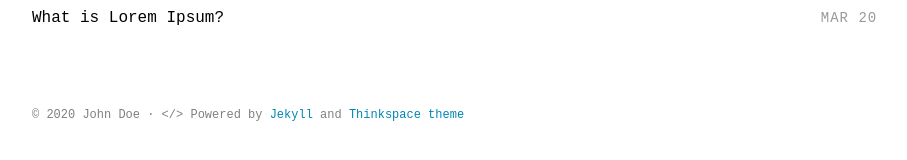
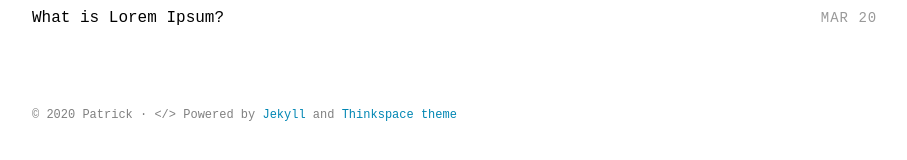
Before and after one commit to bread-and-ml/bread-and-ml.github.io, a Jekyll site: the page built from index.html, in a window 1280 px wide. Shown: the part 502-662 px from the top of the page, without its empty margins (184-1091 px from the left). Built offline with Jekyll 4.4.1, drawn with Linux system fonts in a browser that asks for light colours.

Commit message:
updated config

```diff
--- a/_config.yml
+++ b/_config.yml
@@ -3,7 +3,7 @@
 title_right   : "&ML🔮"
 description   : "Datascience and Baking"
 keywords      : ""
-url           : https://heiswayi.github.io/thinkspace # site url
+url           : https://bread-and-ml.github.io/ # site url
 baseurl       : "" # apply repo name like "/myproject" if used under gh-pages branch, else (under master branch) just leave empty/blank
 cover         : "" # image uri like logo/cover image for site seo
 
@@ -28,7 +28,7 @@
 
 # Author settings
 author:
-  name     : "John Doe"
+  name     : "Patrick"
 
 plugins:
   - jekyll-sitemap
```
